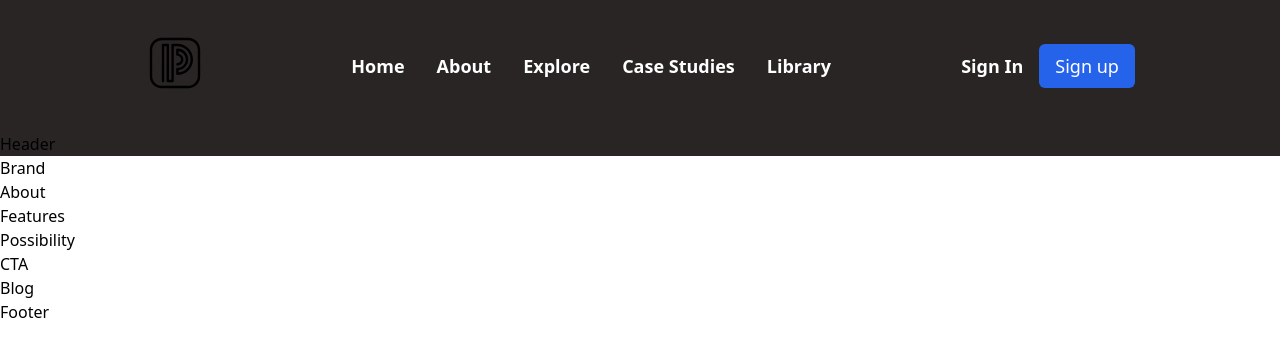
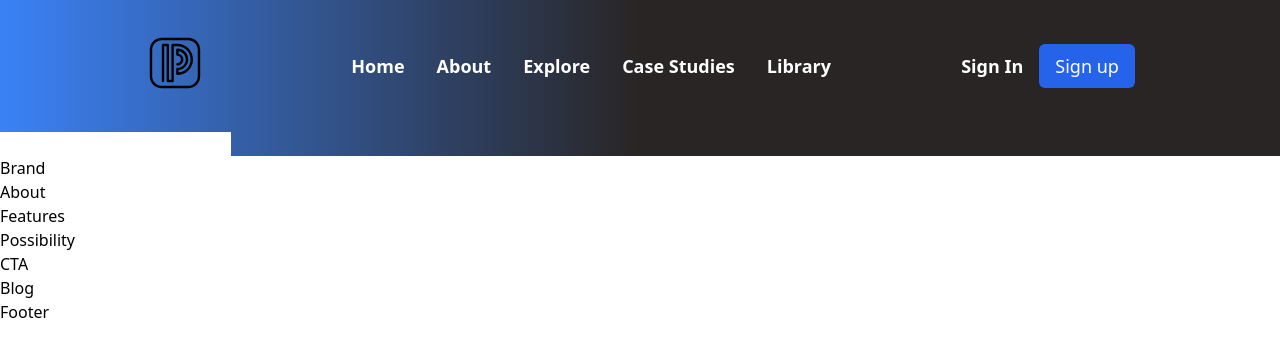
Before and after one commit to mosesvk/_StartupTwo, a Next.js app: page / in a window 1280 px wide. Shown: the top 356 px of the page. Built offline with nearby package versions, Linux system fonts and the light colour scheme.

Commit message:
updating navbar

```diff
--- a/components/navbar/Navbar.jsx
+++ b/components/navbar/Navbar.jsx
@@ -54,7 +54,7 @@ const Navbar = () => {
               </div>
               <div className='child:my-1 child:text-right'>
                 <p className='navbar-p'>Sign in</p>
-                <button type='button' className='navbar-button'>
+                <button type='button' className='transition-pop'>
                   Sign up
                 </button>
               </div>
--- a/containers/header/Header.jsx
+++ b/containers/header/Header.jsx
@@ -1,9 +1,29 @@
 
+import Image from 'next/image'
 import styles from './header.module.css'
 
 const Header = () => {
   return (
-    <div>Header</div>
+    <div id='home' className='flex flex-row'>
+      <div className=' flex flex-1 flex-col justify-center items-start mr-20'>
+        <h1 className='font-extrabold text-6xl tracking-tighter'></h1>
+        <p></p>
+
+        <div>
+          <input />
+          <button></button>
+        </div>
+
+        <div>
+          <img />
+          <p></p>
+        </div>
+
+        <div>
+          <img />
+        </div>
+      </div>
+    </div>
   )
 }
 
--- a/pages/index.js
+++ b/pages/index.js
@@ -19,7 +19,7 @@ export default function Home() {
         <link rel='icon' href='/favicon.ico' />
       </Head>
       <div>
-        <div className='bg-stone-800'>
+        <div className='bg-gradient-to-r from-blue-500 via-stone-800 to-stone-800'>
           <Navbar />
           <Header />
         </div>
--- a/styles/globals.css
+++ b/styles/globals.css
@@ -17,4 +17,8 @@
   .navbar-button {
     @apply text-white py-2 px-4 font-medium text-lg border-none outline-none cursor-pointer rounded-md bg-blue-600;
   }
+
+  .transition-pop {
+    @apply bg-blue-500 text-white transition ease-in-out delay-150  hover:-translate-y-1 hover:scale-110 hover:bg-blue-300 duration-300
+  }
 }
```
